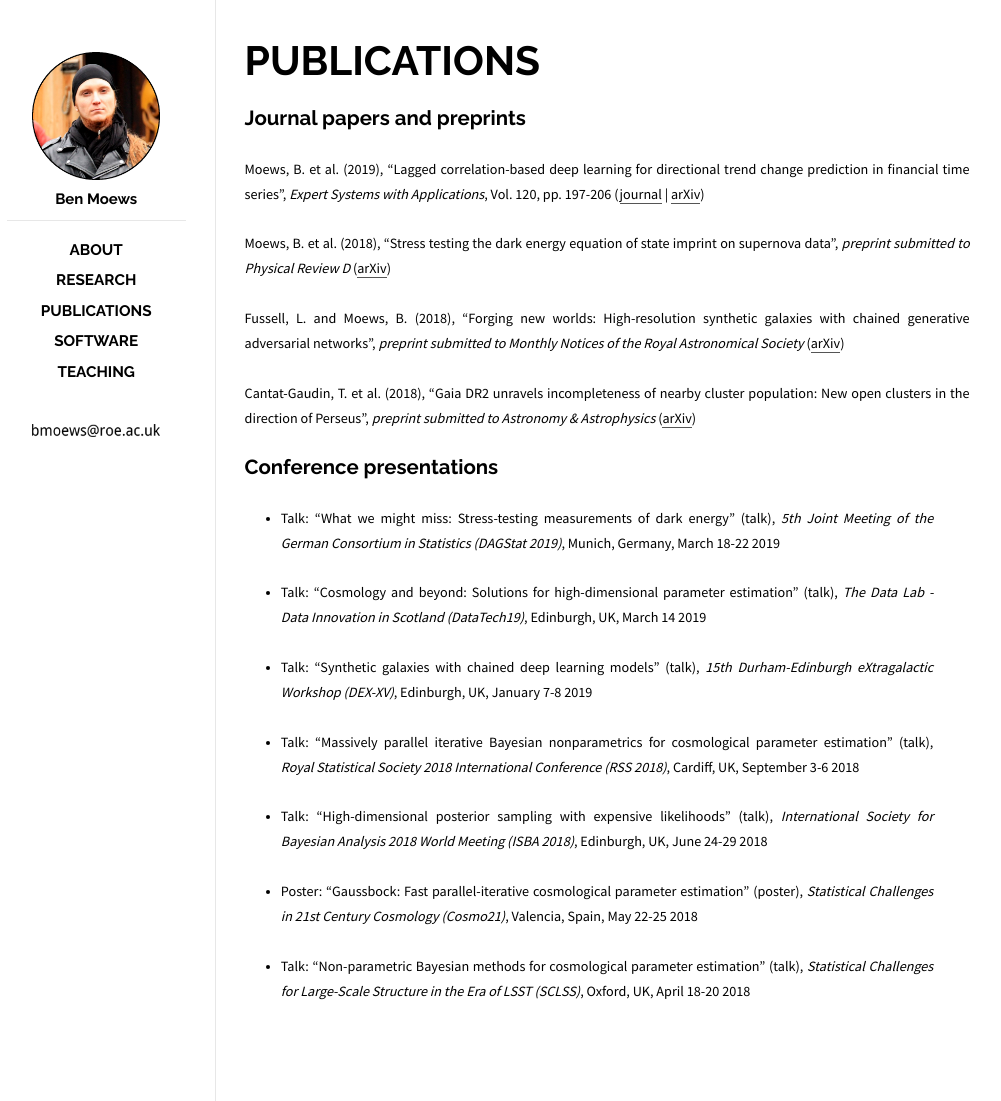
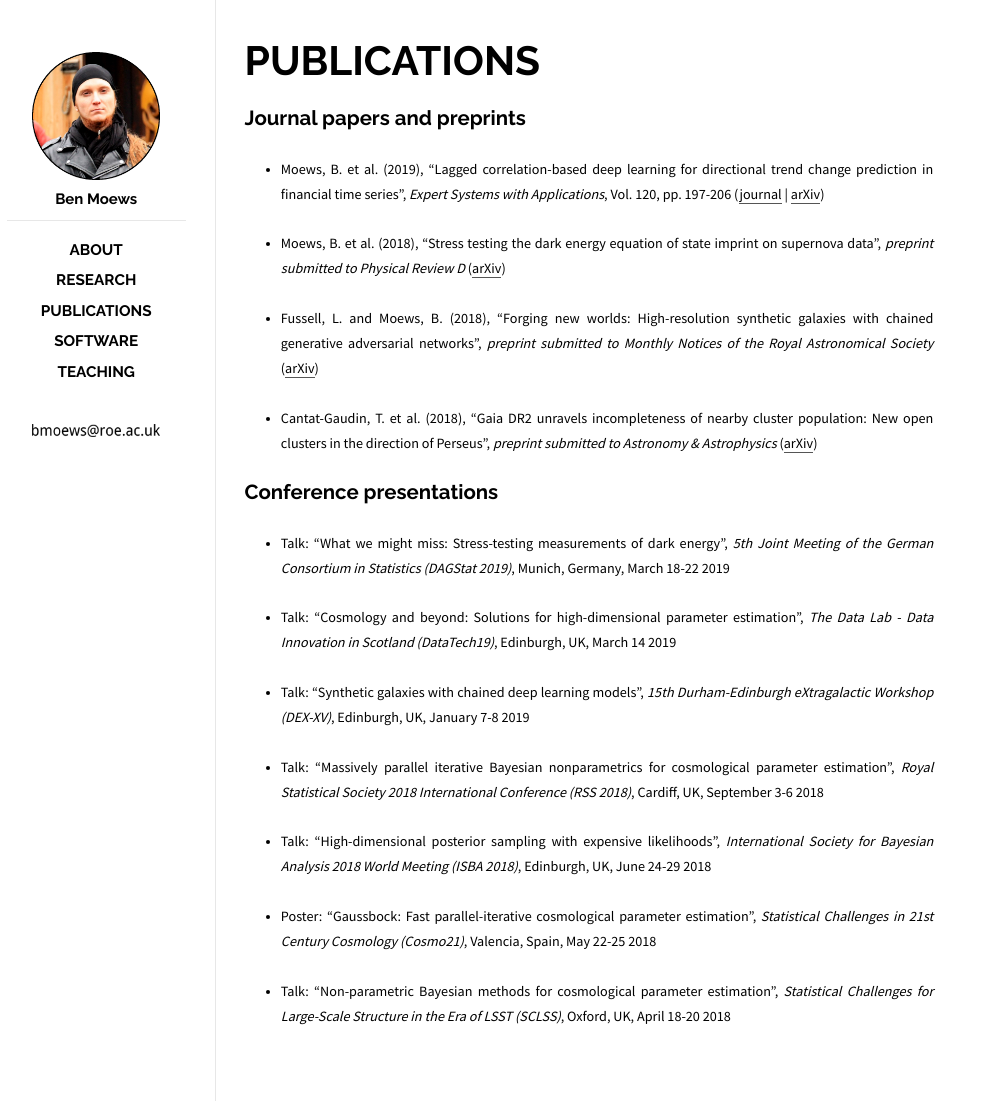
Before and after one commit to moews/moews.github.io, a Jekyll site: the page built from _posts/2017-03-25-publications.md, in a window 1280 px wide. Shown: the whole page, without its empty margins (143-1144 px from the left). Built offline with Jekyll 4.4.1, drawn with Linux system fonts in a browser that asks for light colours.

Commit message:
Update 2017-03-25-publications.md

```diff
--- a/_posts/2017-03-25-publications.md
+++ b/_posts/2017-03-25-publications.md
@@ -8,28 +8,28 @@
 
 ## Journal papers and preprints
 
-<small>Moews, B. et al. (2019), "Lagged correlation-based deep learning for directional trend change prediction in financial time series", _Expert Systems with Applications_, Vol. 120, pp. 197-206 ([journal](https://doi.org/10.1016/j.eswa.2018.11.027) | [arXiv](https://arxiv.org/abs/1811.11287))</small>
+* <small>Moews, B. et al. (2019), "Lagged correlation-based deep learning for directional trend change prediction in financial time series", _Expert Systems with Applications_, Vol. 120, pp. 197-206 ([journal](https://doi.org/10.1016/j.eswa.2018.11.027) | [arXiv](https://arxiv.org/abs/1811.11287))</small>
 
-<small>Moews, B. et al. (2018), "Stress testing the dark energy equation of state imprint on supernova data", _preprint submitted to Physical Review D_ ([arXiv](https://arxiv.org/abs/1812.09786))</small>
+* <small>Moews, B. et al. (2018), "Stress testing the dark energy equation of state imprint on supernova data", _preprint submitted to Physical Review D_ ([arXiv](https://arxiv.org/abs/1812.09786))</small>
 
-<small>Fussell, L. and Moews, B. (2018), "Forging new worlds: High-resolution synthetic galaxies with chained generative adversarial networks", _preprint submitted to Monthly Notices of the Royal Astronomical Society_ ([arXiv](https://arxiv.org/abs/1811.03081))</small>
+* <small>Fussell, L. and Moews, B. (2018), "Forging new worlds: High-resolution synthetic galaxies with chained generative adversarial networks", _preprint submitted to Monthly Notices of the Royal Astronomical Society_ ([arXiv](https://arxiv.org/abs/1811.03081))</small>
 
-<small>Cantat-Gaudin, T. et al. (2018), "Gaia DR2 unravels incompleteness of nearby cluster population: New open clusters in the direction of Perseus", _preprint submitted to Astronomy & Astrophysics_ ([arXiv](https://arxiv.org/abs/1810.05494))</small>
+* <small>Cantat-Gaudin, T. et al. (2018), "Gaia DR2 unravels incompleteness of nearby cluster population: New open clusters in the direction of Perseus", _preprint submitted to Astronomy & Astrophysics_ ([arXiv](https://arxiv.org/abs/1810.05494))</small>
 
 ## Conference presentations
 
-* <small>Talk: "What we might miss: Stress-testing measurements of dark energy" (talk), _5th Joint Meeting of the German Consortium in Statistics (DAGStat 2019)_, Munich, Germany, March 18-22 2019</small>
+* <small>Talk: "What we might miss: Stress-testing measurements of dark energy", _5th Joint Meeting of the German Consortium in Statistics (DAGStat 2019)_, Munich, Germany, March 18-22 2019</small>
 
-* <small>Talk: "Cosmology and beyond: Solutions for high-dimensional parameter estimation" (talk), _The Data Lab - Data Innovation in Scotland (DataTech19)_, Edinburgh, UK, March 14 2019</small>
+* <small>Talk: "Cosmology and beyond: Solutions for high-dimensional parameter estimation", _The Data Lab - Data Innovation in Scotland (DataTech19)_, Edinburgh, UK, March 14 2019</small>
 
-* <small>Talk: "Synthetic galaxies with chained deep learning models" (talk), _15th Durham-Edinburgh eXtragalactic Workshop (DEX-XV)_, Edinburgh, UK, January 7-8 2019</small>
+* <small>Talk: "Synthetic galaxies with chained deep learning models", _15th Durham-Edinburgh eXtragalactic Workshop (DEX-XV)_, Edinburgh, UK, January 7-8 2019</small>
 
-* <small>Talk: "Massively parallel iterative Bayesian nonparametrics for cosmological parameter estimation" (talk), _Royal Statistical Society 2018 International Conference (RSS 2018)_, Cardiff, UK, September 3-6 2018</small>
+* <small>Talk: "Massively parallel iterative Bayesian nonparametrics for cosmological parameter estimation", _Royal Statistical Society 2018 International Conference (RSS 2018)_, Cardiff, UK, September 3-6 2018</small>
 
-* <small>Talk: "High-dimensional posterior sampling with expensive likelihoods" (talk), _International Society for Bayesian Analysis 2018 World Meeting (ISBA 2018)_, Edinburgh, UK, June 24-29 2018</small>
+* <small>Talk: "High-dimensional posterior sampling with expensive likelihoods", _International Society for Bayesian Analysis 2018 World Meeting (ISBA 2018)_, Edinburgh, UK, June 24-29 2018</small>
 
-* <small>Poster: "Gaussbock: Fast parallel-iterative cosmological parameter estimation" (poster), _Statistical Challenges in 21st Century Cosmology (Cosmo21)_, Valencia, Spain, May 22-25 2018</small>
+* <small>Poster: "Gaussbock: Fast parallel-iterative cosmological parameter estimation", _Statistical Challenges in 21st Century Cosmology (Cosmo21)_, Valencia, Spain, May 22-25 2018</small>
 
-* <small>Talk: "Non-parametric Bayesian methods for cosmological parameter estimation" (talk), _Statistical Challenges for Large-Scale Structure in the Era of LSST (SCLSS)_, Oxford, UK, April 18-20 2018</small>
+* <small>Talk: "Non-parametric Bayesian methods for cosmological parameter estimation", _Statistical Challenges for Large-Scale Structure in the Era of LSST (SCLSS)_, Oxford, UK, April 18-20 2018</small>
 
 <br>
```
